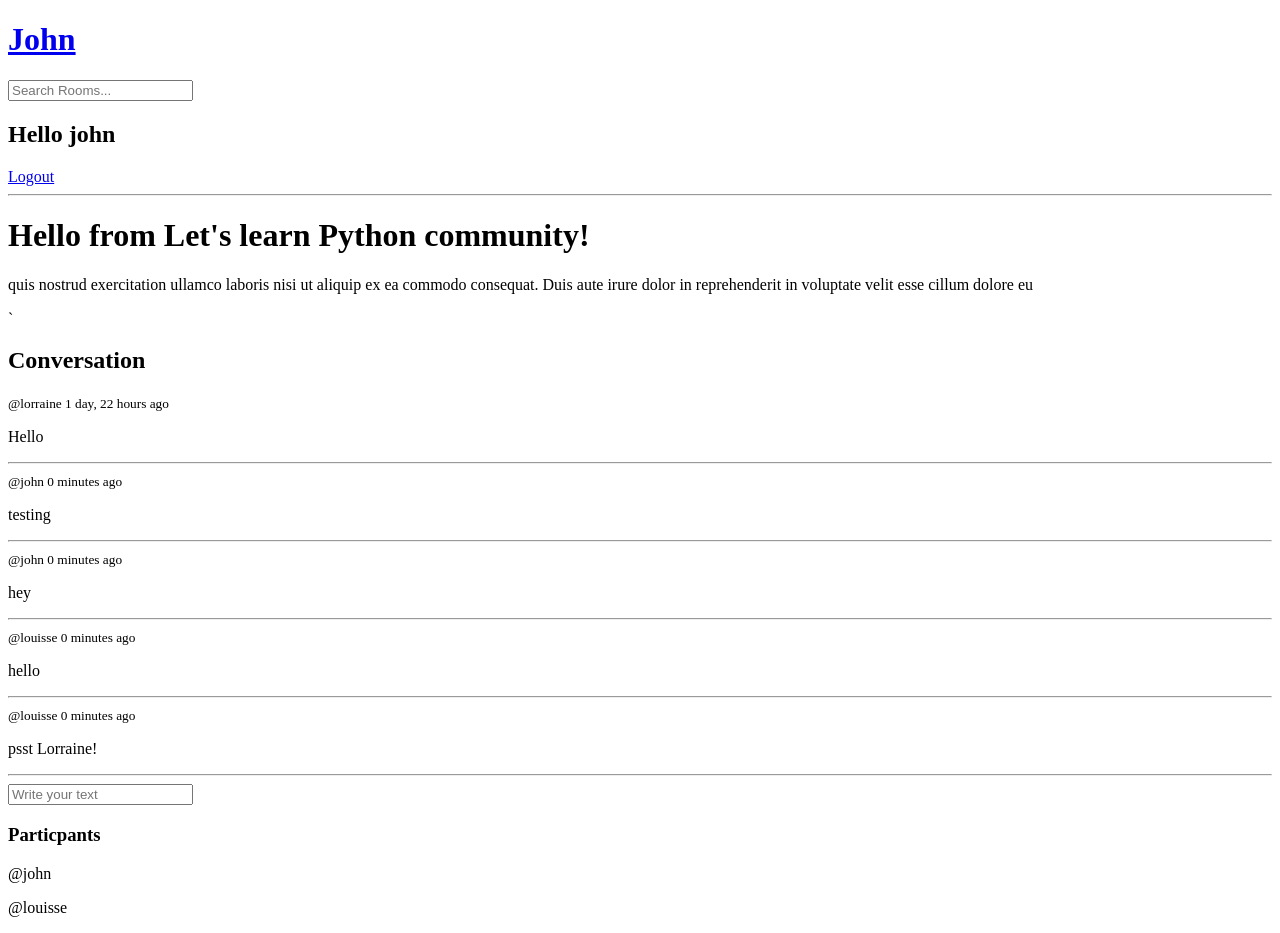
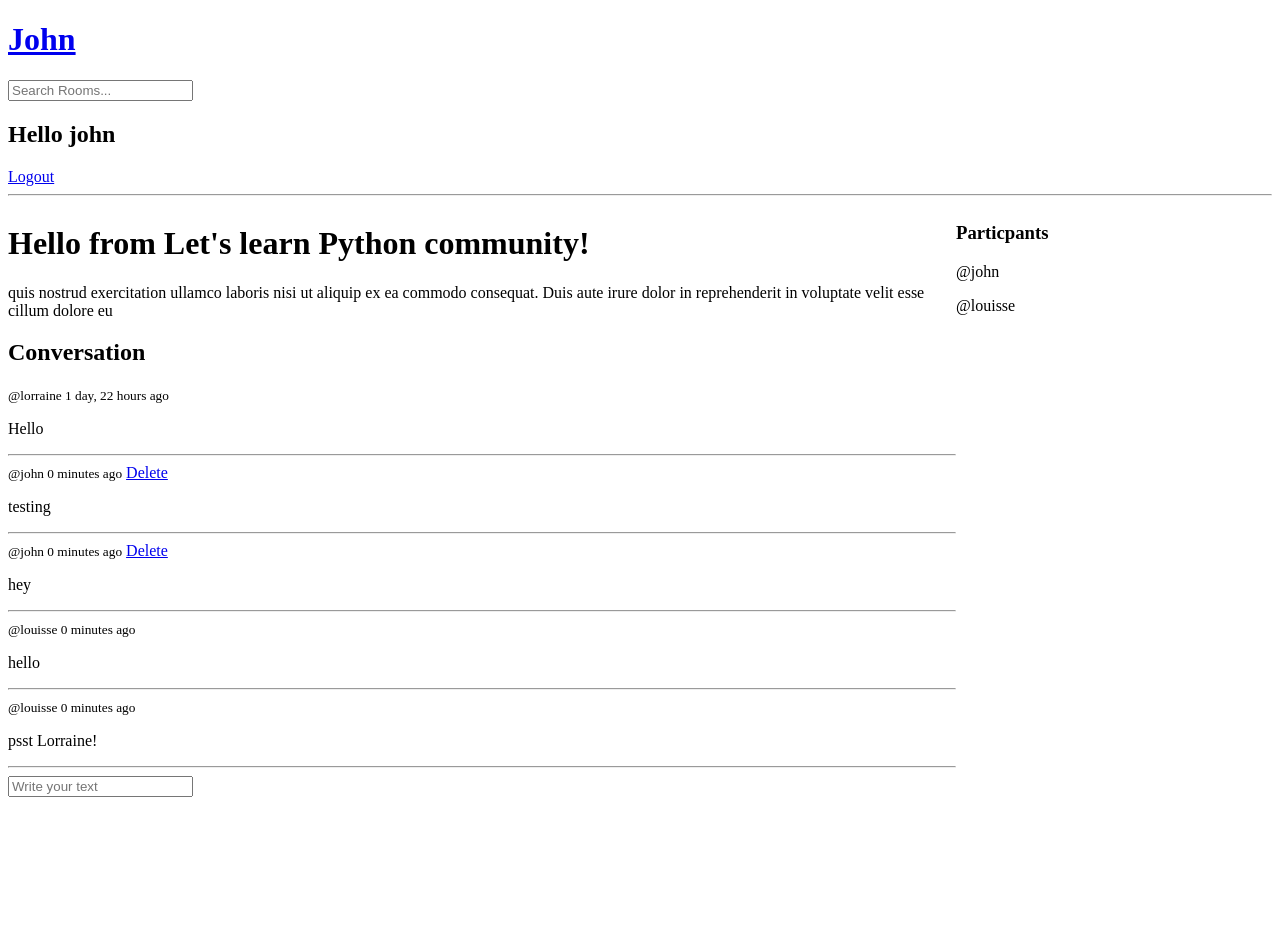
Before and after one commit to Johnlouisse088/Django-project1, a Django app: page /room/2/ in a window 1280 px wide. After the commit the page ends 797 px from the top, so only its background shows below. Run offline with Django 5.2, Linux system fonts and the light colour scheme; a user stored in the database is signed in; data comes from the database, SQL or seed files in the repository; both versions use the stored data as it was after the commit.

Commit message:
add write message and participants

```diff
--- a/studybud/baseapp/templates/room.html
+++ b/studybud/baseapp/templates/room.html
@@ -1,16 +1,28 @@
 {% extends 'main.html' %}
 
 {% block content %}
+
+<style>
+    .room-wrapper {
+        display: grid;
+        grid-template-columns: 3fr 1fr;
+
+    }
+</style>
+
+<div class="room-wrapper">
+        <div>
         <h1>Hello from {{room.name}} community!</h1>
         <p> {{room.description}}</p>
 
-`<div class="room-wrapper">
-    <div>
             <div class="conversation-wrapper">
                 <h2>Conversation</h2>
                 {% for message in room_messages %}
                     <div>
                         <small>@{{message.user}} {{message.created | timesince}} ago</small>
+                        {% if request.user == message.user %}
+                            <span><a href="/delete-message/{{message.id}}/">Delete</a></span>
+                        {% endif %}
                         <p>{{message.body}}</p>
                         <hr>
                     </div>
--- a/studybud/baseapp/urls.py
+++ b/studybud/baseapp/urls.py
@@ -10,4 +10,5 @@ urlpatterns = [
     path("create-room/", views.create, name="form"),
     path("update-room/<int:id>/", views.update, name="update"),
     path("delete-room/<int:id>/", views.delete, name="delete"),
+    path("delete-message/<int:id>/", views.delete_message, name="delete_message"),
 ]
--- a/studybud/baseapp/views.py
+++ b/studybud/baseapp/views.py
@@ -142,3 +142,17 @@ def delete(request, id):
         return redirect("home")
     context = {"room": room_id}
     return render(request, "delete.html", context)
+
+
+@login_required(login_url="login")
+def delete_message(request, id):
+
+    room_id = Message.objects.get(id=id)
+    if request.method == "POST":
+        room_id.delete()
+        return redirect("room")
+    context = {
+        "room": room_id
+    }
+
+    return render(request, "delete.html", context)
```
Also changed, not shown: studybud/db.sqlite3. Lines whose indentation alone changed are shown as unchanged.
